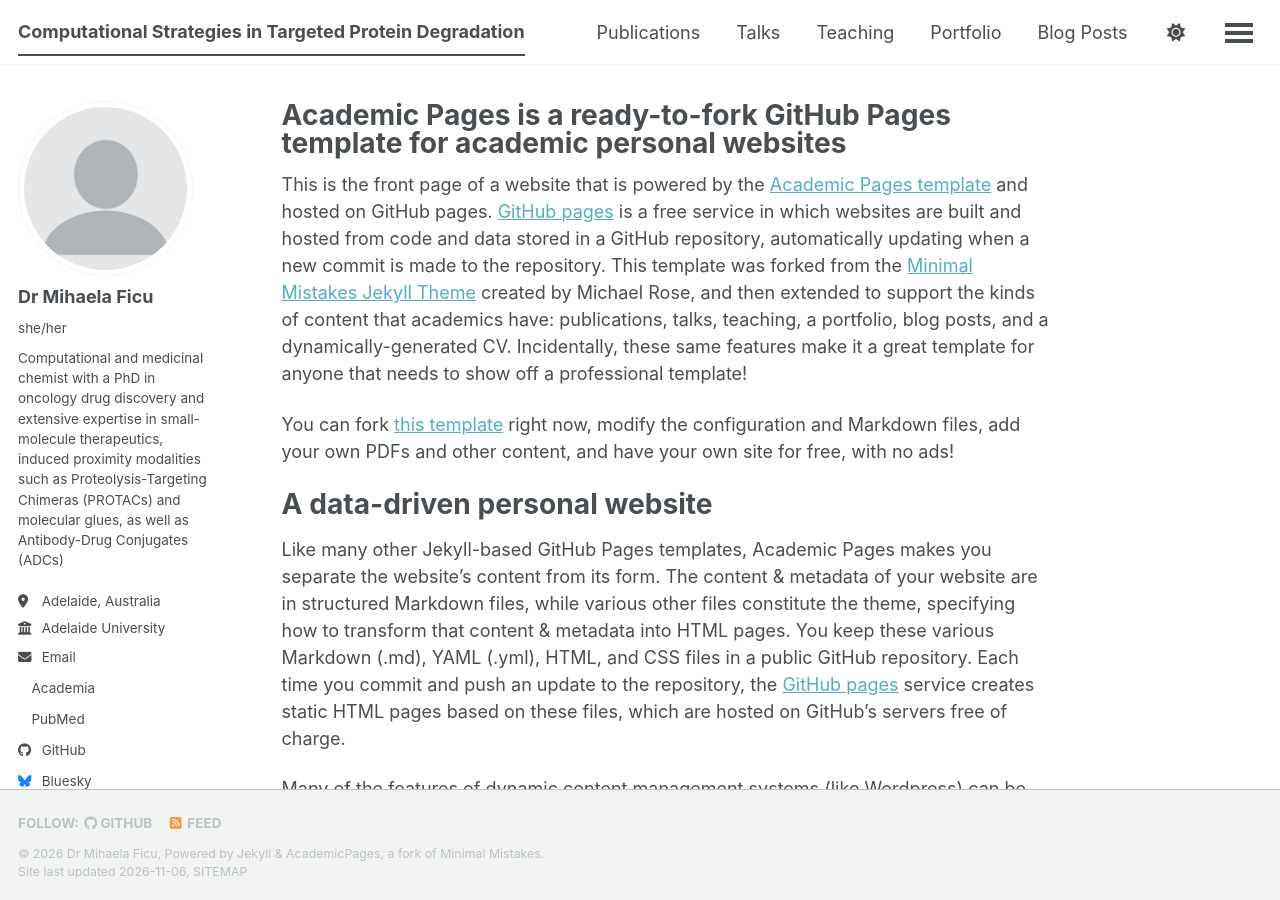
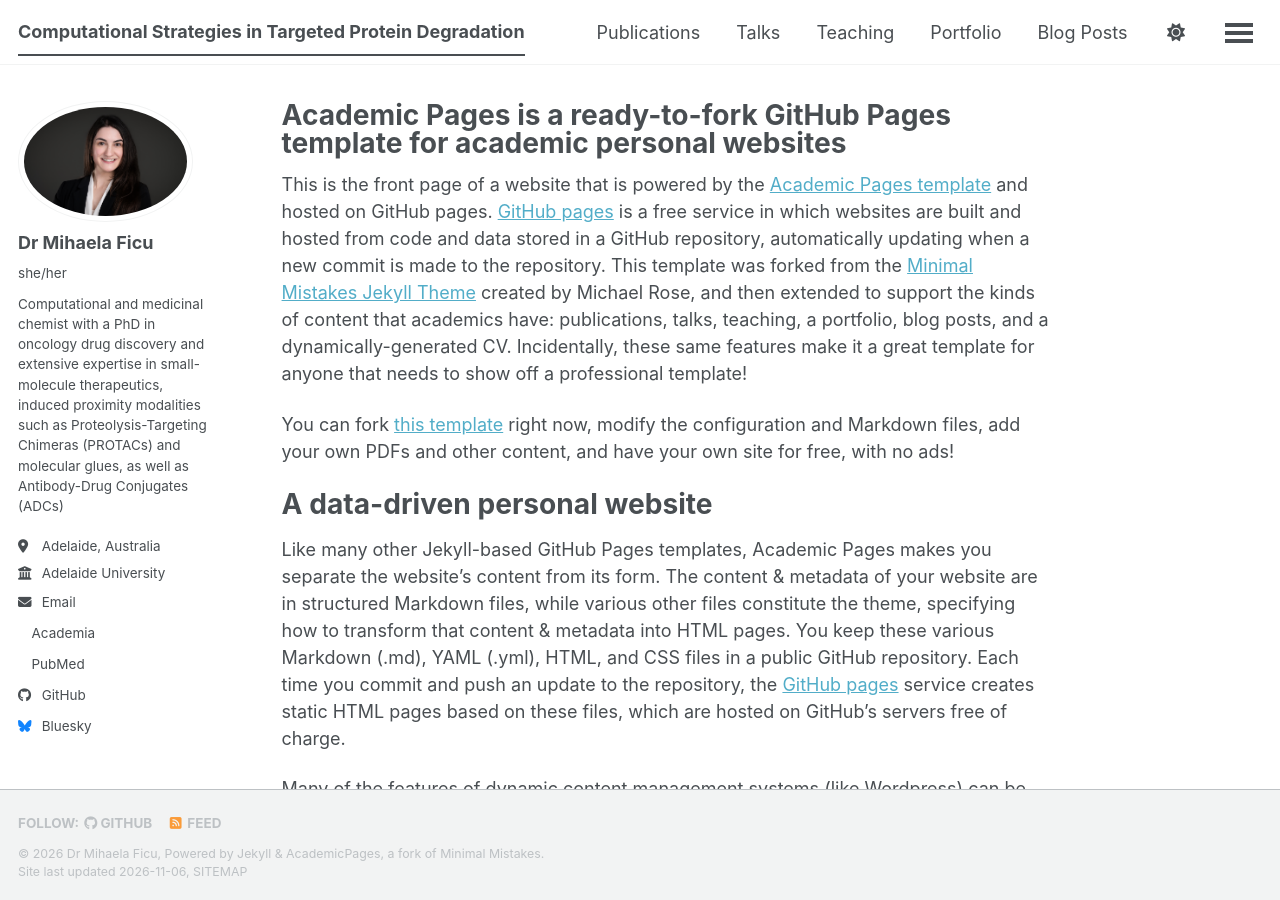
Before and after one commit to DrMihaelaFicu/drmihaelaficu.github.io, a Jekyll site: the page built from _pages/about.md, in a window 1280 px wide and 900 px high. Built offline with Jekyll 4.4.1, drawn with Linux system fonts in a browser that asks for light colours; a script bundle is joined from its source files by our own code; a style sheet for code colours, icons or effects is not loaded.

Commit message:
Update _config.yml

```diff
--- a/_config.yml
+++ b/_config.yml
@@ -23,7 +23,7 @@ repository               : "drmihaelaficu/drmihaelaficu.github.io"
 #               Additional customization can be done by editing /_includes/author-profile.html
 author:
   # Biographic information
-  avatar           : "profile.png"
+  avatar           : "Mihaela-Ficu-079-Edit-Edit-4lowres.jpg"
   name             : "Dr Mihaela Ficu"
   pronouns         : "she/her"
   bio              : "Computational and medicinal chemist with a PhD in oncology drug discovery and extensive expertise in small-molecule therapeutics, induced proximity modalities such as Proteolysis-Targeting Chimeras (PROTACs) and molecular glues, as well as Antibody-Drug Conjugates (ADCs)"
```
